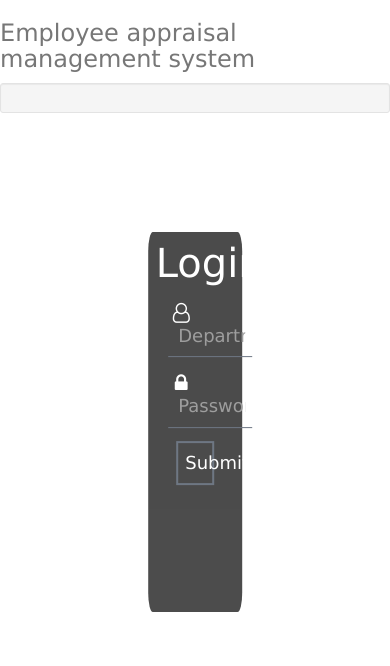
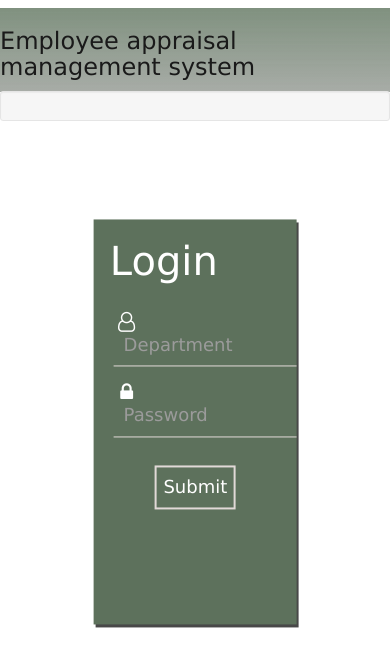
Before and after one commit to Nithya0903/employee-appraisal-management-system, a website: page client/index.html at #/employees/create in a window 390 px wide. Drawn offline with nearby package versions, Linux system fonts and the light colour scheme; some packages are replaced by stand-ins of ours.

Commit message:
Responsive

```diff
--- a/client/style.css
+++ b/client/style.css
@@ -14,9 +14,9 @@
     left:50%;
     transform: translate(-50%,-50%);
     color: white;
-    background-color: black;
-    opacity: 0.7;
-    border-radius: 5%;
+    background-color: rgb(31, 58, 29);
+    opacity: 0.8;
+    box-shadow: 2px 3px black;
 }
 .login-box h1{
     float: left;
@@ -30,7 +30,7 @@
     font-size: 20px;
     padding: 8px 0px;
     margin: 8px 20px;
-    border-bottom: 1px solid rgb(49, 62, 80);
+    border-bottom: 1px solid rgb(214, 203, 201);
 }
 .text-box i{
     width: 26px;
@@ -52,9 +52,43 @@
     margin-left: 30%;
     width: 40%;
     background: none;
-    border: 2px solid rgb(49, 62, 80);
+    border: 2px solid rgb(214, 203, 201);
     color: white;
     padding: 7px;
     font-size: 18px;
     cursor: pointer;
 }
+.container{
+    margin-top: 2%;
+    background:linear-gradient(rgba(19, 51, 18, 0.6),rgb(158, 163, 157));
+    opacity: 0.9;
+    height: 10vh;
+}
+.container h3{
+    color: black;
+}
+@media (max-width:1200px) and (min-width:800px){
+      .login-box{
+        height: 47%;
+        width: 32%;
+    }
+  }
+
+  @media (max-width:799px) and (min-width:650px)
+  {
+    .login-box{
+        height: 45%;
+        width: 40%;
+    }
+  }
+
+  @media (max-width:650px)
+  {
+    .login-box{
+        height: 48%;
+        width: 52%;
+    }
+    .button{
+        margin-top: 10%;
+    }
+  }
```
Also changed, not shown: client/templates/add.html (+1 -1 lines), client/templates/edit.html (+1 -1 lines), client/templates/list.html (+1 -1 lines), client/templates/listbyDept.html (+1 -1 lines).
